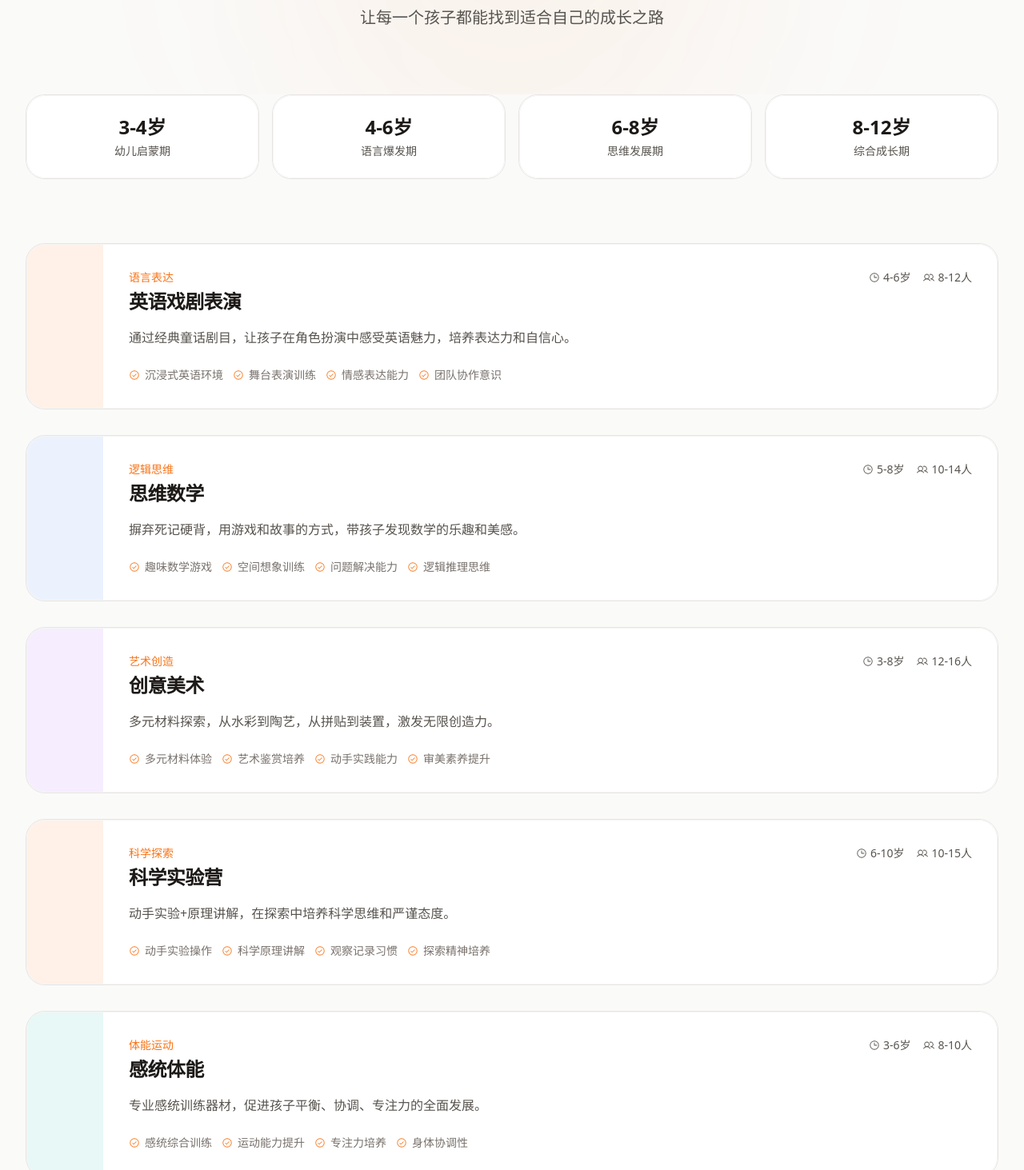
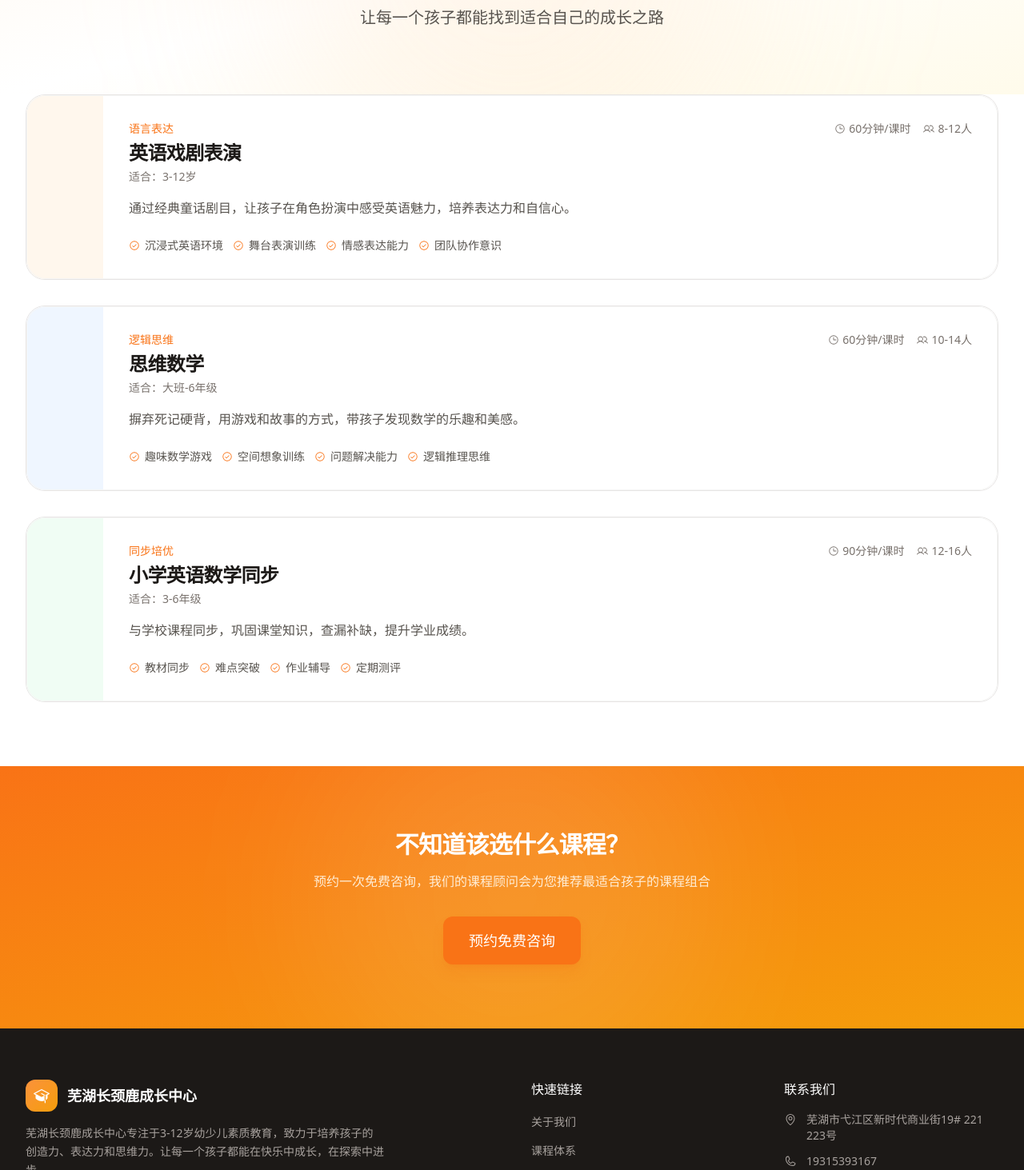
Before and after one commit to tujunjie003/WUHUGIRAFFE-WEB, a Next.js app: page /WUHUGIRAFFE-WEB/courses in a window 1280 px wide. Shown: the part 227-1690 px from the top of the page at 80% size. Built offline with nearby package versions, Linux system fonts and the light colour scheme.

Commit message:
feat: update courses - English drama, Math, Primary school tutoring

```diff
--- a/app/courses/page.tsx
+++ b/app/courses/page.tsx
@@ -1,7 +1,4 @@
 'use client'
-
-import { motion } from 'framer-motion'
-
 
 /**
  * 课程体系页面
@@ -13,79 +10,39 @@ import Footer from '@/components/layout/Footer'
 import Card from '@/components/ui/Card'
 import Button from '@/components/ui/Button'
 
-const AGE_GROUPS = [
-  { label: '3-4岁', desc: '幼儿启蒙期', color: 'bg-pink-500/10 border-pink-500/20' },
-  { label: '4-6岁', desc: '语言爆发期', color: 'bg-orange-500/10 border-orange-500/20' },
-  { label: '6-8岁', desc: '思维发展期', color: 'bg-blue-500/10 border-blue-500/20' },
-  { label: '8-12岁', desc: '综合成长期', color: 'bg-purple-500/10 border-purple-500/20' },
-]
-
 const COURSES = [
   {
     category: '语言表达',
     name: '英语戏剧表演',
-    age: '4-6岁',
+    age: '3-12岁',
     duration: '60分钟/课时',
     size: '8-12人',
     desc: '通过经典童话剧目，让孩子在角色扮演中感受英语魅力，培养表达力和自信心。',
     highlights: ['沉浸式英语环境', '舞台表演训练', '情感表达能力', '团队协作意识'],
-    color: 'from-orange-400 to-teal-500',
-    bg: 'bg-orange-500/10',
+    color: 'from-orange-400 to-amber-500',
+    bg: 'bg-orange-50',
   },
   {
     category: '逻辑思维',
     name: '思维数学',
-    age: '5-8岁',
+    age: '大班-6年级',
     duration: '60分钟/课时',
     size: '10-14人',
     desc: '摒弃死记硬背，用游戏和故事的方式，带孩子发现数学的乐趣和美感。',
     highlights: ['趣味数学游戏', '空间想象训练', '问题解决能力', '逻辑推理思维'],
     color: 'from-blue-400 to-indigo-500',
-    bg: 'bg-blue-500/10',
+    bg: 'bg-blue-50',
   },
   {
-    category: '艺术创造',
-    name: '创意美术',
-    age: '3-8岁',
-    duration: '75分钟/课时',
+    category: '同步培优',
+    name: '小学英语数学同步',
+    age: '3-6年级',
+    duration: '90分钟/课时',
     size: '12-16人',
-    desc: '多元材料探索，从水彩到陶艺，从拼贴到装置，激发无限创造力。',
-    highlights: ['多元材料体验', '艺术鉴赏培养', '动手实践能力', '审美素养提升'],
-    color: 'from-purple-400 to-pink-500',
-    bg: 'bg-purple-500/10',
-  },
-  {
-    category: '科学探索',
-    name: '科学实验营',
-    age: '6-10岁',
-    duration: '90分钟/课时',
-    size: '10-15人',
-    desc: '动手实验+原理讲解，在探索中培养科学思维和严谨态度。',
-    highlights: ['动手实验操作', '科学原理讲解', '观察记录习惯', '探索精神培养'],
-    color: 'from-orange-400 to-red-500',
-    bg: 'bg-orange-500/10',
-  },
-  {
-    category: '体能运动',
-    name: '感统体能',
-    age: '3-6岁',
-    duration: '45分钟/课时',
-    size: '8-10人',
-    desc: '专业感统训练器材，促进孩子平衡、协调、专注力的全面发展。',
-    highlights: ['感统综合训练', '运动能力提升', '专注力培养', '身体协调性'],
-    color: 'from-teal-400 to-cyan-500',
-    bg: 'bg-teal-500/10',
-  },
-  {
-    category: '综合素养',
-    name: '全脑开发',
-    age: '4-7岁',
-    duration: '60分钟/课时',
-    size: '8-12人',
-    desc: '左右脑协同训练，全面提升记忆力、想象力、专注力和创造力。',
-    highlights: ['记忆技巧训练', '想象空间拓展', '专注力培养', '创造力激发'],
-    color: 'from-amber-400 to-orange-500',
-    bg: 'bg-amber-500/10',
+    desc: '与学校课程同步，巩固课堂知识，查漏补缺，提升学业成绩。',
+    highlights: ['教材同步', '难点突破', '作业辅导', '定期测评'],
+    color: 'from-green-400 to-emerald-500',
+    bg: 'bg-green-50',
   },
 ]
 
@@ -95,9 +52,9 @@ export default function CoursesPage() {
       <Header />
 
       {/* Hero */}
-      <section className="pt-32 pb-20 bg-stone-50 relative overflow-hidden">
+      <section className="pt-32 pb-20 bg-gradient-to-br from-orange-50 via-white to-amber-50 relative overflow-hidden">
         <div className="absolute inset-0">
-          <div className="absolute top-1/2 left-1/2 -translate-x-1/2 -translate-y-1/2 w-[600px] h-[600px] bg-orange-500/5 rounded-full blur-[120px]" />
+          <div className="absolute top-1/2 left-1/2 -translate-x-1/2 -translate-y-1/2 w-[600px] h-[600px] bg-orange-200/20 rounded-full blur-[120px]" />
         </div>
 
         <div className="relative z-10 max-w-4xl mx-auto px-4 text-center">
@@ -112,22 +69,8 @@ export default function CoursesPage() {
         </div>
       </section>
 
-      {/* 年龄段 */}
-      <section className="pb-20 bg-stone-50">
-        <div className="max-w-7xl mx-auto px-4 sm:px-6 lg:px-8">
-          <div className="grid grid-cols-2 md:grid-cols-4 gap-4">
-            {AGE_GROUPS.map((group, i) => (
-              <Card key={i} className={`p-6 border ${group.color} text-center`}>
-                <div className="text-2xl font-semibold text-stone-900 mb-1">{group.label}</div>
-                <div className="text-sm text-stone-600">{group.desc}</div>
-              </Card>
-            ))}
-          </div>
-        </div>
-      </section>
-
       {/* 课程列表 */}
-      <section className="pb-20 bg-orange-50/500">
+      <section className="pb-20 bg-white">
         <div className="max-w-7xl mx-auto px-4 sm:px-6 lg:px-8">
           <div className="space-y-8">
             {COURSES.map((course, i) => (
@@ -144,10 +87,11 @@ export default function CoursesPage() {
                       <div>
                         <div className="text-sm text-orange-500 mb-1">{course.category}</div>
                         <h3 className="text-2xl font-semibold text-stone-900 tracking-tight">{course.name}</h3>
+                        <div className="text-sm text-stone-500 mt-1">适合：{course.age}</div>
                       </div>
-                      <div className="flex gap-4 text-sm text-stone-600">
+                      <div className="flex gap-4 text-sm text-stone-500">
                         <span className="flex items-center gap-1">
-                          <Clock size={14} /> {course.age}
+                          <Clock size={14} /> {course.duration}
                         </span>
                         <span className="flex items-center gap-1">
                           <Users size={14} /> {course.size}
@@ -159,7 +103,7 @@ export default function CoursesPage() {
 
                     <div className="flex flex-wrap gap-3">
                       {course.highlights.map((h, j) => (
-                        <span key={j} className="inline-flex items-center gap-1.5 text-sm text-stone-500">
+                        <span key={j} className="inline-flex items-center gap-1.5 text-sm text-stone-600">
                           <CheckCircle size={14} className="text-orange-500" />
                           {h}
                         </span>
@@ -174,16 +118,16 @@ export default function CoursesPage() {
       </section>
 
       {/* CTA */}
-      <section className="py-20 bg-stone-50 relative overflow-hidden">
+      <section className="py-20 bg-gradient-to-br from-orange-500 to-amber-500 relative overflow-hidden">
         <div className="absolute inset-0">
-          <div className="absolute top-1/2 left-1/2 -translate-x-1/2 -translate-y-1/2 w-[500px] h-[500px] bg-orange-500/5 rounded-full blur-[100px]" />
+          <div className="absolute top-1/2 left-1/2 -translate-x-1/2 -translate-y-1/2 w-[500px] h-[500px] bg-white/10 rounded-full blur-[100px]" />
         </div>
 
         <div className="relative z-10 max-w-3xl mx-auto px-4 text-center">
-          <h2 className="text-3xl font-semibold text-stone-900 tracking-tight mb-4">
+          <h2 className="text-3xl font-semibold text-white tracking-tight mb-4">
             不知道该选什么课程？
           </h2>
-          <p className="text-stone-600 mb-8">
+          <p className="text-orange-100 mb-8">
             预约一次免费咨询，我们的课程顾问会为您推荐最适合孩子的课程组合
           </p>
           <Button size="lg">预约免费咨询</Button>
```
